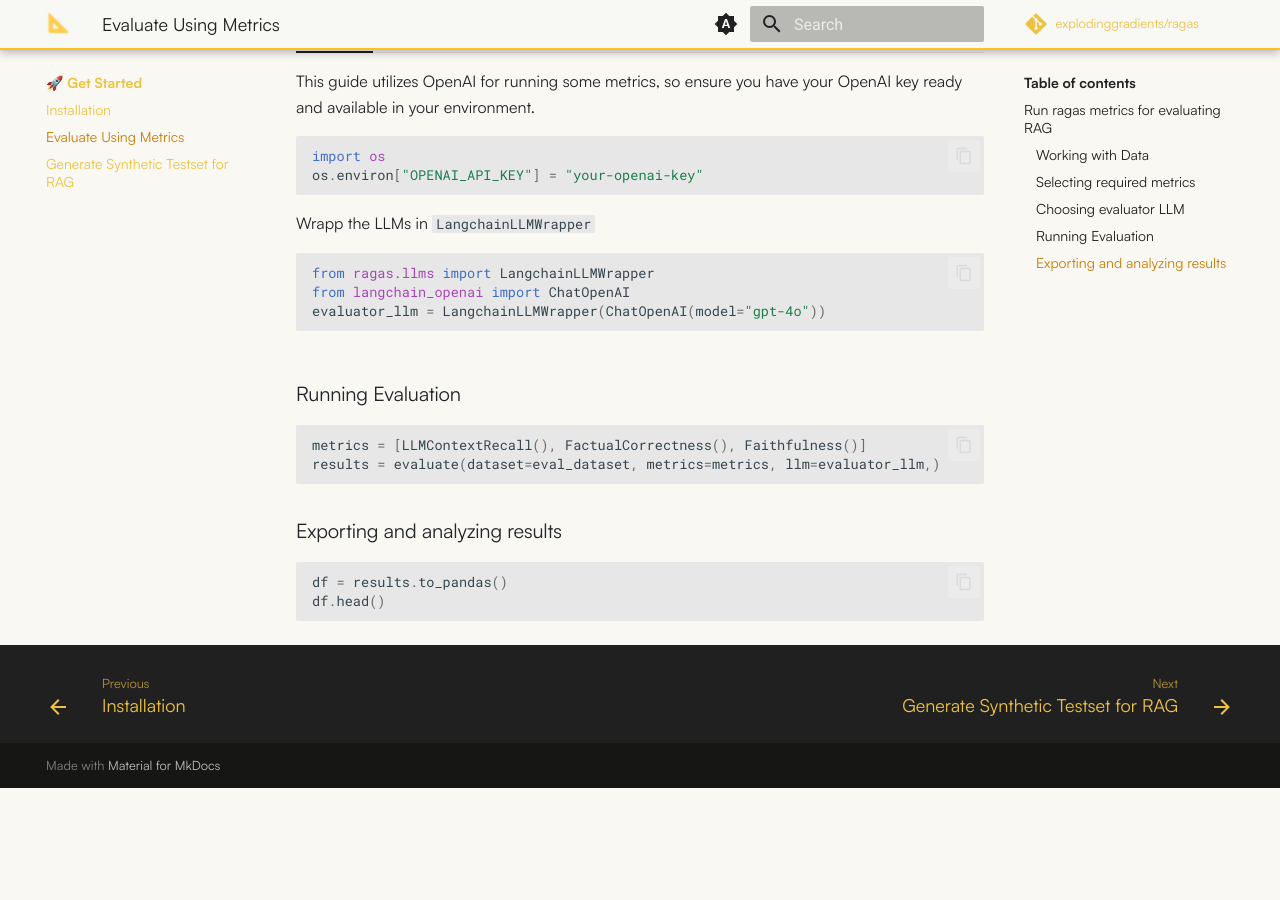
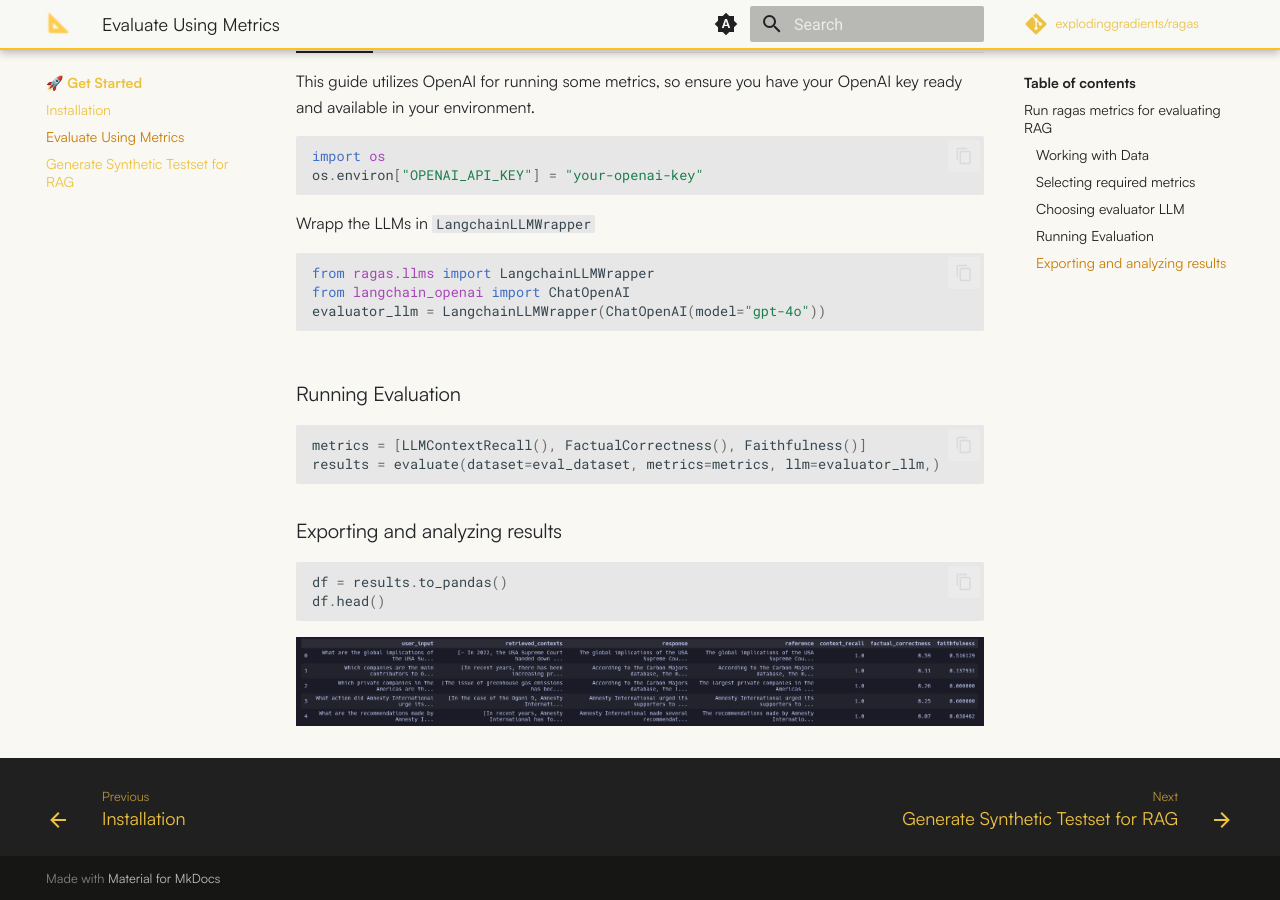
Before and after one commit to explodinggradients/ragas, an MkDocs documentation site: the page built from docs/getstarted/rag_evaluation.md, in a window 1280 px wide and 900 px high, scrolled down 1076 px. Built offline with MkDocs 1.6.1 and Material for MkDocs 9.7.7, drawn with Linux system fonts in a browser that asks for light colours; comment, search, counter and statistics services are not loaded; the version menu is left out; before the commit the page ends 1864 px from its top, so only the background shows below that.

Commit message:
docs: added example image

````diff
--- a/docs/getstarted/rag_evaluation.md
+++ b/docs/getstarted/rag_evaluation.md
@@ -50,3 +50,5 @@ results = evaluate(dataset=eval_dataset, metrics=metrics, llm=evaluator_llm,)
 df = results.to_pandas()
 df.head()
 ```
+
+![evaluation-result](./raga_evaluation_output.png)
````
Also changed, not shown: docs/getstarted/raga_evaluation_output.png (added).
